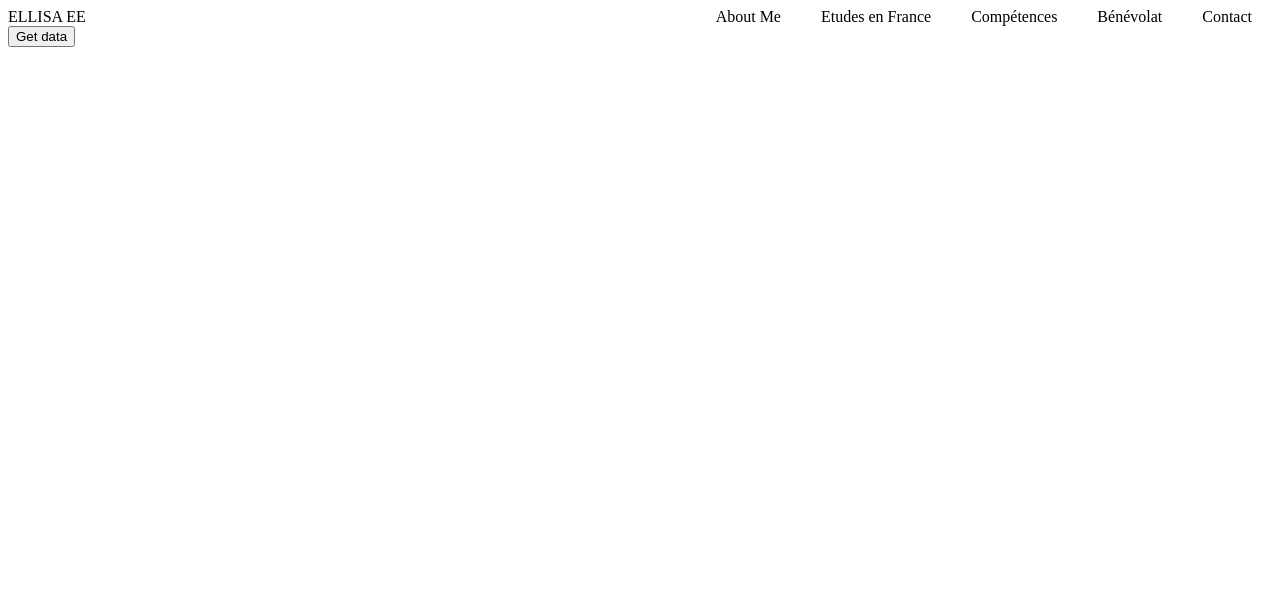
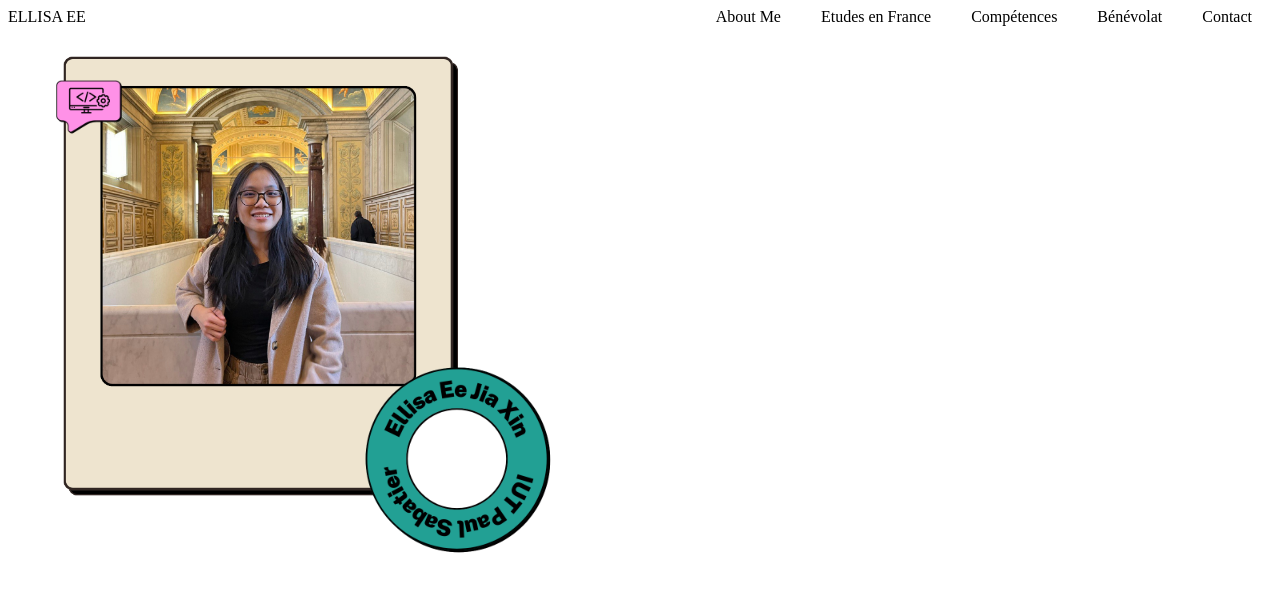
Before and after one commit to ellieee12/Portfolio, a plain HTML site: page public/index.html in a window 1280 px wide. Drawn offline with Linux system fonts and the light colour scheme.

Commit message:
added spinning pictures
yipee

```diff
--- a/public/css/stylesheet.css
+++ b/public/css/stylesheet.css
@@ -13,3 +13,57 @@
     color: black;
     margin : 0 20px;
 }
+.img-container{
+    position: relative;
+    top: 0;
+    left: 0;
+}
+.img-turn{
+    z-index:3;
+    position: absolute;
+    bottom: -30px;
+    left : 350px;
+    height: 200px;
+    transform-style: preserve-3d;
+    perspective: 1000px;
+}
+
+.img-turn:hover {
+    animation : rotateImage 8s infinite;
+}
+
+.img-ellisa{
+    z-index: 1;
+    position: relative;
+    top: 0;
+    left: 0;
+    transition: 300ms ease all;
+    height: 500px;
+}
+
+.img-ellisa:hover {
+    transform : rotate(0.01turn);
+}
+
+.img-logo{
+    z-index: 2;
+    position: absolute;
+    top: 30px;
+    left: 30px;
+    height : 100px;
+    transition: 300ms ease all;
+}
+
+.img-logo:hover{
+    transform : rotate(-0.01turn);
+}
+
+@keyframes rotateImage {
+    0% {
+        transform: rotate3d(0, 0, 0, 0deg);
+    }
+
+    100% {
+        transform: rotate3d(0, 0, 1, 360deg);
+    }
+}
--- a/public/index.html
+++ b/public/index.html
@@ -8,9 +8,11 @@
 </head>
 <body>
     <nav id = "nav" class = "nav"></nav>
-    <button id = "try">Get data</button>
-
-
+    <div class = 'img-container'>
+        <img class="img-logo" src="./images/logo-about-me.png">
+        <img class="img-ellisa" src="./images/ellisa-about-me.png">
+        <img class="img-turn" src="./images/turn-about-me.png" >
+    </div>
     <script src = "./js/script.js"></script>
 </body>
 </html>
--- a/public/js/script.js
+++ b/public/js/script.js
@@ -35,4 +35,3 @@ function getAllProjects(){
 }
 
 document.addEventListener("DOMContentLoaded",generateNav);
-document.getElementById("try").addEventListener("click",getAllProjects);
```
Also changed, not shown: public/images/ellisa-about-me.png (added), public/images/logo-about-me.png (added), public/images/turn-about-me.png (added).
